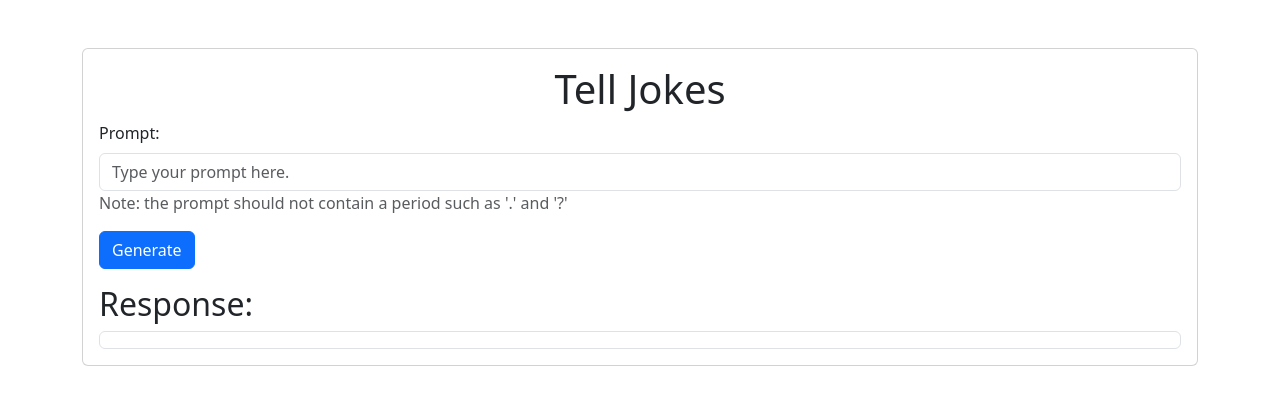
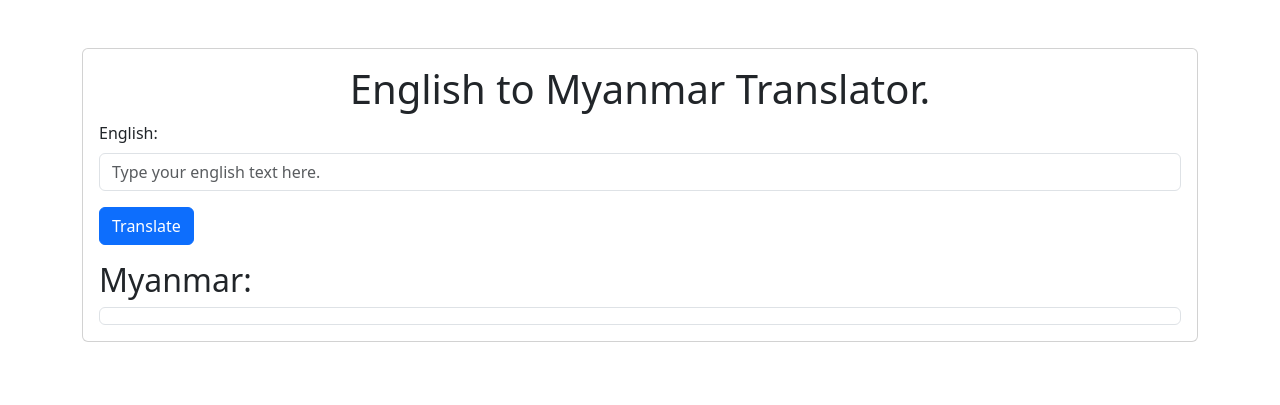
Before and after one commit to myothiha/a3_en_mm_translator, a Flask app: page / in a window 1280 px wide. Shown: the top 405 px of the page. Run offline with Flask 3, Linux system fonts and the light colour scheme; parts of the project's set-up code (start-up, migrations or seed data) failed here and were passed over.

Commit message:
Update Readme. Add Google colab notebook results.

```diff
--- a/app/app.py
+++ b/app/app.py
@@ -65,8 +65,8 @@ model.apply(initialize_weights)
 def index():
     return render_template("index.html")
 
-@app.route('/generate', methods=['POST'])
-def generate_jokes():
+@app.route('/translate', methods=['POST'])
+def translate():
 
     print('hiii', model.load_state_dict(torch.load("models/Seq2SeqTransformer-additive.pt", map_location=device)))
 
--- a/app/templates/index.html
+++ b/app/templates/index.html
@@ -3,7 +3,7 @@
 <head>
   <meta charset="UTF-8">
   <meta name="viewport" content="width=device-width, initial-scale=1.0">
-  <title>NLP A2: Text Generation</title>
+  <title>NLP A3: Machine Translation</title>
   <!-- Include Bootstrap CSS -->
   <link href="https://cdn.jsdelivr.net/npm/bootstrap@5.3.0/dist/css/bootstrap.min.css" rel="stylesheet">
 </head>
@@ -11,22 +11,22 @@
   <div class="container mt-5">
     <div class="card">
       <div class="card-body">
-        <h1 class="card-title text-center">Tell Jokes</h1>
-        <form method="post" action="/generate">
+        <h1 class="card-title text-center">English to Myanmar Translator.</h1>
+        <form method="post" action="/translate">
 
           <div class="mb-3">
-            <label for="maxPower" class="form-label">Prompt:</label>
-            <input type="text" class="form-control" id="query" name="query" placeholder="Type your prompt here." value="{{old_query}}" required>
-            <p class="text-body-secondary">Note: the prompt should not contain a period such as '.' and '?'</p>
+            <label for="query" class="form-label">English:</label>
+            <input type="text" class="form-control" id="query" name="query" placeholder="Type your english text here." value="{{old_query}}" required>
+            <p class="text-body-secondary"></p>
           </div>
 
-          <button type="submit" class="btn btn-primary">Generate</button>
+          <button type="submit" class="btn btn-primary">Translate</button>
         </form>
         <!-- <div class="mt-3">
           <h2 class="text-center">Result</h2>
         </div> -->
         <div class="mt-3">
-          <h2>Response: </h2>
+          <h2>Myanmar: </h2>
           <ul class="list-group">
               <li class="list-group-item">{{ result }}</li>
           </ul>
```
Also changed, not shown: README.md, results/additive.png (added), results/am_additive.png (added), results/am_general.png (added), results/am_multiplicative.png (added), results/general.png (added), results/multiplicative.png (added), 8 other files.
